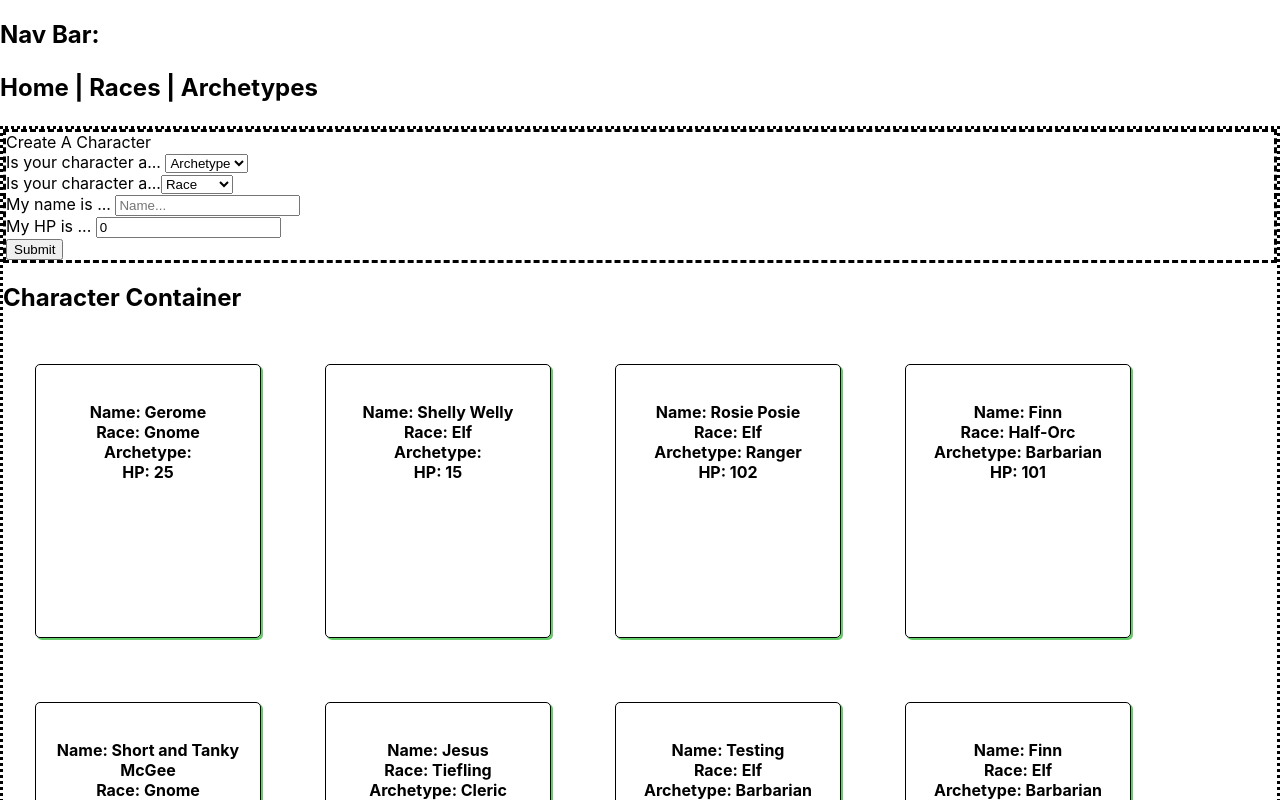
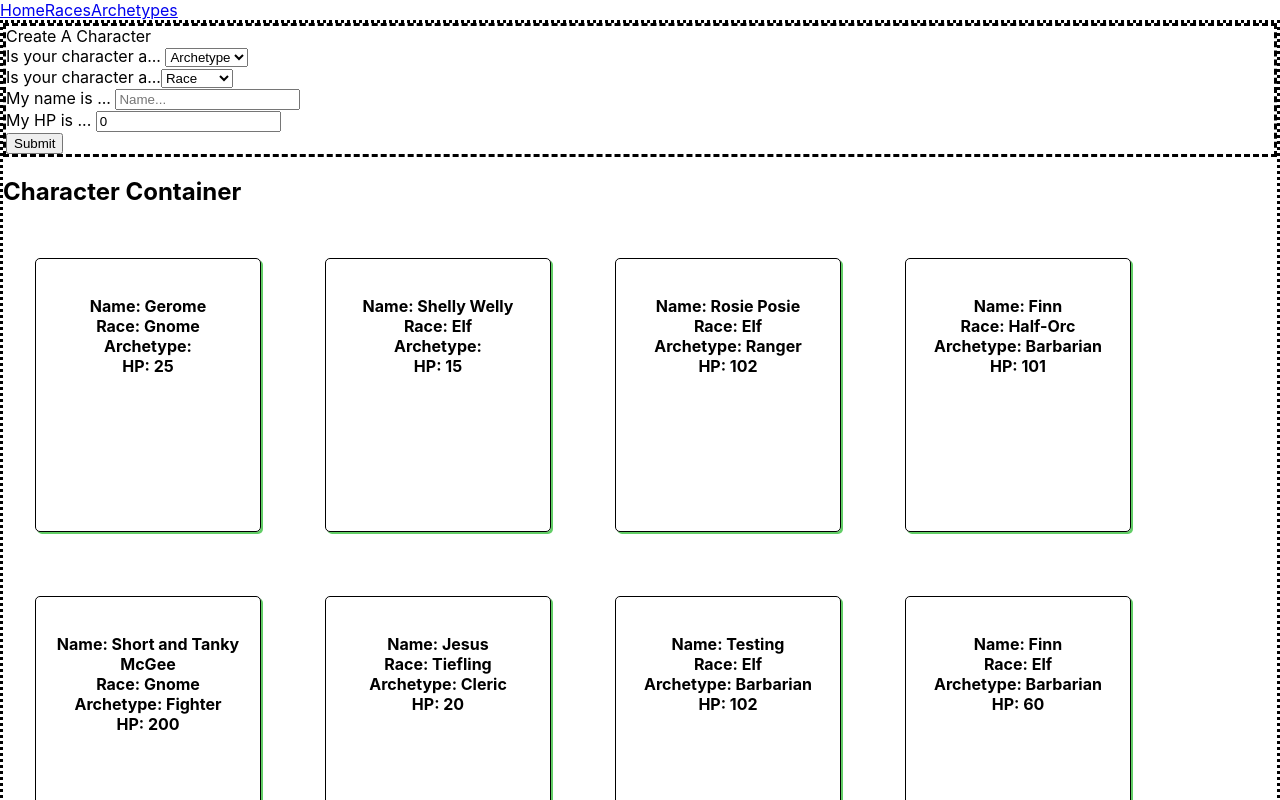
Before and after one commit to slopez421/character-creator, a React (Create React App) app: page /home in a window 1280 px wide. Shown: the top 800 px of the page. Built offline with nearby package versions, Linux system fonts and the light colour scheme; data requests are answered from the project's data file.

Commit message:
router and navlink added

```diff
--- a/src/App.js
+++ b/src/App.js
@@ -1,12 +1,29 @@
 import './App.css';
 import Home from './components/Home';
+import NavBar from './components/NavBar';
+import Races from './components/Races';
 import Archetypes from './components/Archetypes';
+import { Switch, Route } from 'react-router-dom';
+import { BrowserRouter } from 'react-router-dom/cjs/react-router-dom.min';
+
 
 function App() {
   return (
     <div>
-        <h2>Nav Bar:  <p>Home | Races | Archetypes</p></h2>
-        <Home />
+      <BrowserRouter>
+        <NavBar />
+        <Switch>
+            <Route path="/home">
+              <Home />
+            </Route>
+            <Route path="/races">
+              <Races />
+            </Route>
+            <Route path="/archetypes">
+              <Archetypes />
+            </Route>
+        </Switch>
+      </BrowserRouter>
     </div>
   );
 }
--- a/src/components/Card.js
+++ b/src/components/Card.js
@@ -4,6 +4,7 @@ function Card({character}) {
     const {name, race, archetype, hp} = character;
 
     return <div className="card">
+
         <h4>Name: {name}<br />
         Race: {race}<br />
         Archetype: {archetype}<br />
--- a/src/components/NavBar.js
+++ b/src/components/NavBar.js
@@ -1,10 +1,10 @@
 import React from "react";
-import { NavLink } from "react-router-dom/cjs/react-router-dom.min";
+import { NavLink } from 'react-router-dom';
 
 function NavBar() {
     return (
         <nav>
-            <NavLink exact to="/">Home</NavLink>
+            <NavLink exact to="/home">Home</NavLink>
             <NavLink to="/races">Races</NavLink>
             <NavLink to="/archetypes">Archetypes</NavLink>
         </nav>
```
